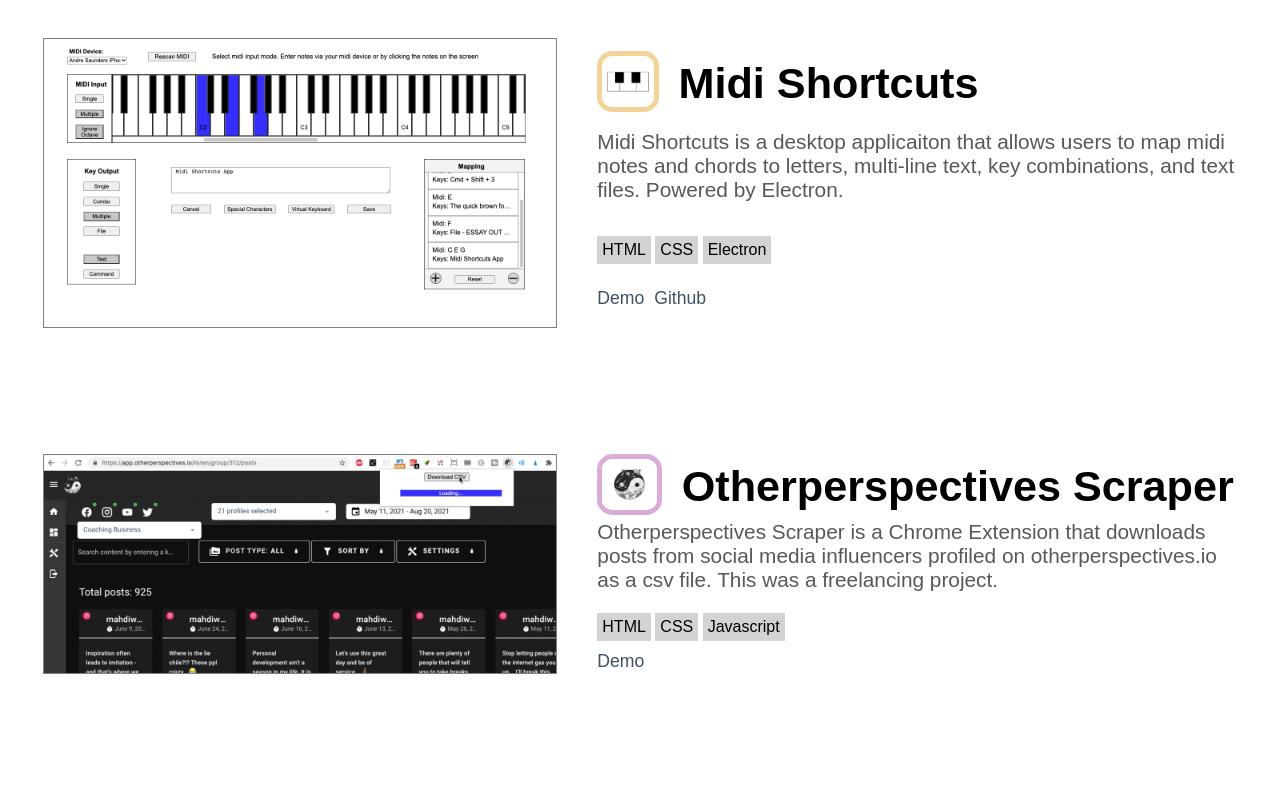
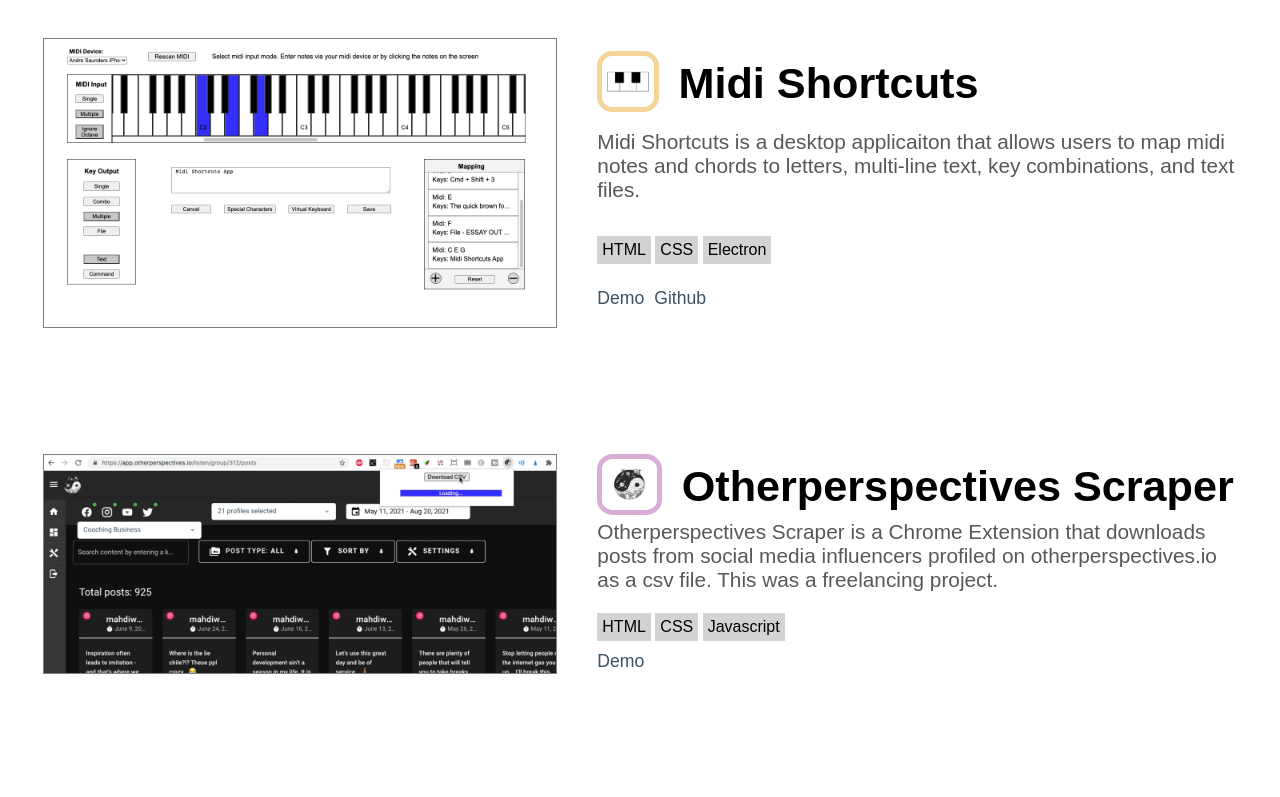
Before and after one commit to andresaunders/portfolio-website, a plain HTML site: page projects.html in a window 1280 px wide. Shown: the part 1440-2237 px from the top of the page. Drawn offline with Linux system fonts and the light colour scheme.

Commit message:
Update miditext description

```diff
--- a/projects.html
+++ b/projects.html
@@ -130,7 +130,7 @@
 
                     </div>
                     <p>
-                        Midi Shortcuts is a desktop applicaiton that allows users to map midi notes and chords to letters, multi-line text, key combinations, and text files. Powered by Electron.
+                        Midi Shortcuts is a desktop applicaiton that allows users to map midi notes and chords to letters, multi-line text, key combinations, and text files.
                     </p>
                     <div class='skills'>
                         <div class='skill'>HTML</div>
```
